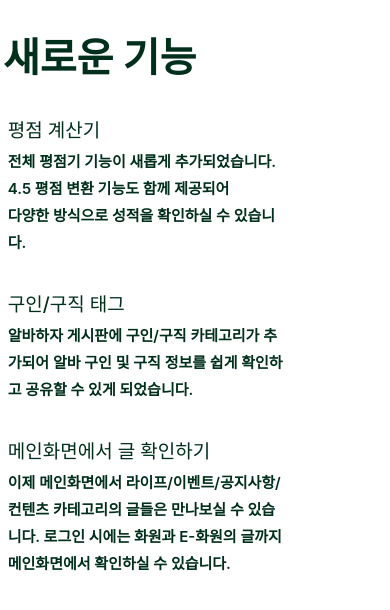
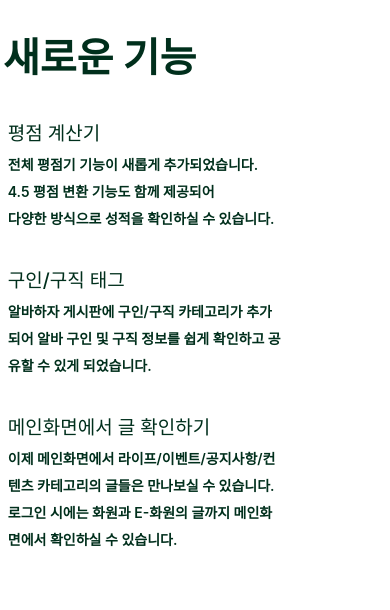
Before and after one commit to rkdmsals/renewal-guide, a React (Create React App) app: page /ServicePage in a window 390 px wide. Shown: the top 610 px of the page. Built offline with nearby package versions, Linux system fonts and the light colour scheme; the HTML template or start-up script is replaced by a standard one.

Commit message:
날짜 및 css 수정

```diff
--- a/public/index.html
+++ b/public/index.html
@@ -11,7 +11,7 @@
 
   <link rel="manifest" href="%PUBLIC_URL%/manifest.json" />
 
-  <title>이화이언 리뉴얼 안내</title>
+  <title>이화이언 리뉴얼 미리보기</title>
 </head>
 
 <body>
--- a/src/components/utils/fontInfo.css
+++ b/src/components/utils/fontInfo.css
@@ -19,7 +19,7 @@
     --fullPage-title-font-size: 55px;
     --fullPage-body-font-size: 16px;
     --fullPage-mobile-480-title-font-size: 40px;
-    --fullPage-mobile-480-body-font-size: 15px;
+    --fullPage-mobile-480-body-font-size: 14px;
     --fullPage-mobile-280-title-font-size: 26px;
     --fullPage-mobile-280-body-font-size: 11px;
 }
--- a/src/components/views/HomePage/Home.js
+++ b/src/components/views/HomePage/Home.js
@@ -10,7 +10,7 @@ function Home() {
     let Interval = useRef();
 
     const StartTimer = () => {
-        const countdownDate = new Date('October 18 , 2023 00:00:00').getTime();
+        const countdownDate = new Date('November 20 , 2023 00:00:00').getTime();
 
         Interval = setInterval(() => {
             const now = new Date().getTime();
--- a/src/components/views/ServicePage/ServicePage.css
+++ b/src/components/views/ServicePage/ServicePage.css
@@ -112,7 +112,7 @@
 
     .servicePage_left_title {
         font-size: var(--fullPage-mobile-480-title-font-size);
-        padding-bottom: 5%;
+        padding-bottom: 6%;
     }
 
     .servicePage_left_content_title {
--- a/src/components/views/UiPages/UiPage.css
+++ b/src/components/views/UiPages/UiPage.css
@@ -132,7 +132,7 @@ body {
   .slide-navigation button {
     border-radius: 10px;
     padding: 5px;
-    border: 1px solid #5B0C2B;
+    border: 1px solid var(--fullPage-text-color);
     margin: 30px 30px;
     width: 5px;
     height: 5px;
```
